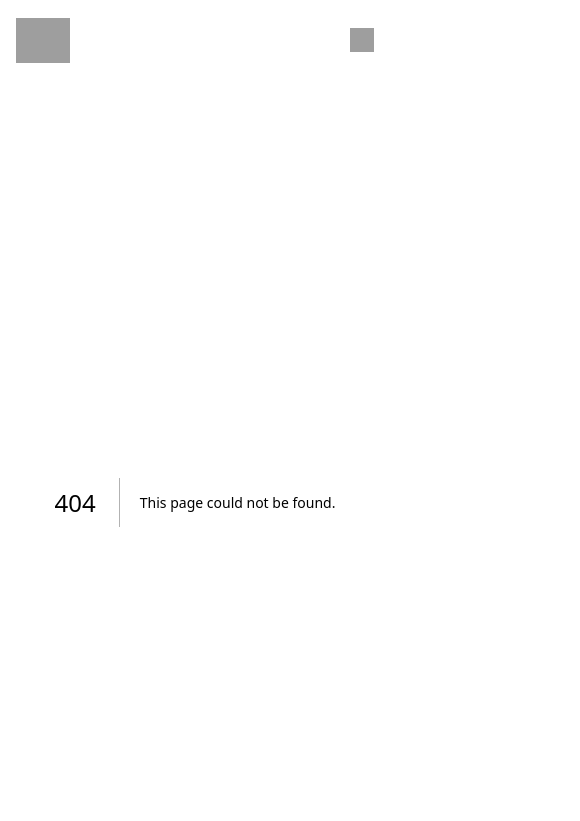
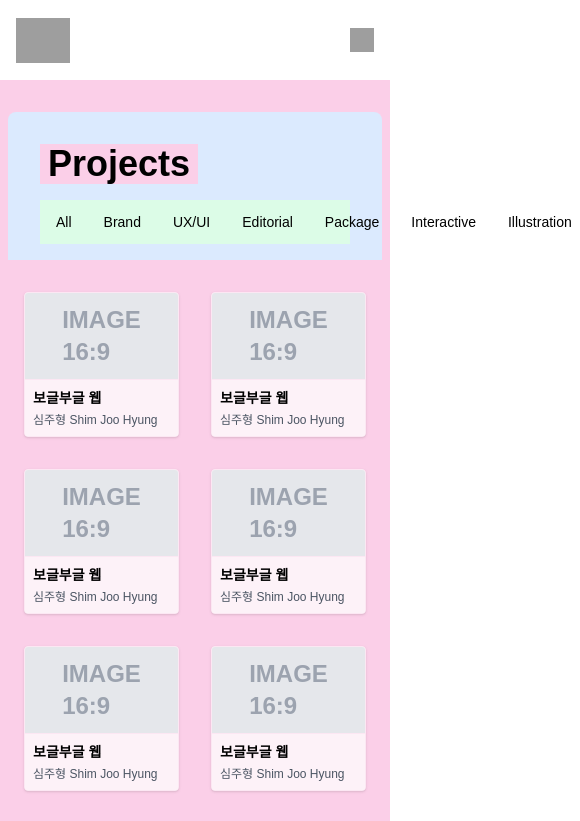
Before and after one commit to jiohjung98/hycdgrad2025, a Next.js app: page /projects in a window 390 px wide. Before the commit this address had no page. Shown: the top 821 px of the page, 580 px wide, since content can reach past the window. Built offline with nearby package versions, Linux system fonts and the light colour scheme; grey boxes are pictures that could not be loaded; a web font is replaced by a local one.

Commit message:
feat: add projects page with responsive grid layout

```diff
--- /dev/null
+++ b/src/app/projects/page.tsx
@@ -0,0 +1,53 @@
+import React from "react";
+
+const categories = [
+  "All",
+  "Brand",
+  "UX/UI",
+  "Editorial",
+  "Package",
+  "Interactive",
+  "Illustration",
+];
+
+const projects = Array.from({ length: 12 }).map((_, i) => ({
+  title: "보글부글 웹",
+  author: "Shim Joo Hyung",
+}));
+
+export default function ProjectsPage() {
+  return (
+    <div className="min-h-screen w-full flex flex-col items-center bg-pink-200 py-8 px-2">
+      {/* Centered content area */}
+      <div className="container-responsive bg-blue-100 rounded-t-lg p-8 pb-0 flex flex-col items-stretch">
+        <h1 className="text-4xl font-bold mb-4 bg-pink-200 w-fit px-2">Projects</h1>
+        {/* Category Tabs */}
+        <div className="flex gap-4 bg-green-100 px-2 py-2 mb-4">
+          {categories.map((cat) => (
+            <button
+              key={cat}
+              className="text-sm font-medium px-2 py-1 rounded hover:bg-green-200 fo1cus:bg-green-300 focus:outline-none"
+            >
+              {cat}
+            </button>
+          ))}
+        </div>
+      </div>
+      <div className="container-responsive bg-pink-200 projects-grid py-8">
+        {projects.map((project, idx) => (
+          <div key={idx} className="bg-white rounded shadow flex flex-col overflow-hidden border border-pink-100">
+            {/* Image Placeholder */}
+            <div className="aspect-[16/9] bg-gray-200 flex items-center justify-center text-2xl text-gray-400 font-bold">
+              IMAGE<br />16:9
+            </div>
+            {/* Info */}
+            <div className="p-2 bg-pink-50 border-t border-pink-100">
+              <div className="font-bold text-sm mb-1">{project.title}</div>
+              <div className="text-xs text-gray-600">심주형 {project.author}</div>
+            </div>
+          </div>
+        ))}
+      </div>
+    </div>
+  );
+}
```
